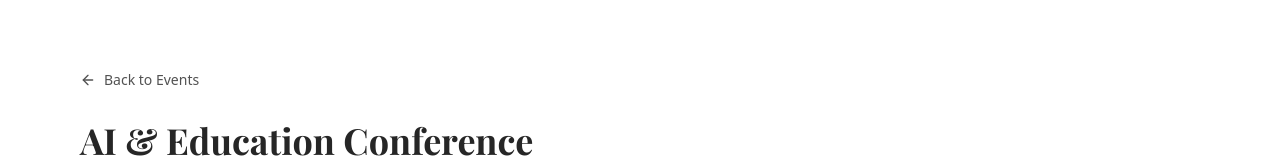
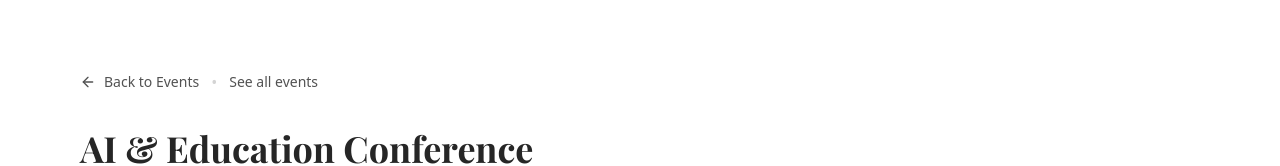
Before and after one commit to ecerri22/fbl-web, a Next.js app: page /events/ai-and-education-conference in a window 1280 px wide. Shown: the part 367-533 px from the top of the page. Built offline with nearby package versions, Linux system fonts and the light colour scheme.

Commit message:
make events and news send back to previous page

```diff
--- a/src/app/events/[slug]/page.tsx
+++ b/src/app/events/[slug]/page.tsx
@@ -16,6 +16,7 @@ import {
 } from "lucide-react";
 import { events } from "@/data/eventsData";
 import PageWrapper from "@/components/PageWrapper";
+import BackBar from "@/components/BackBar";
 
 // Types
 type EventItem = (typeof events)[number];
@@ -47,15 +48,12 @@ export default function EventDetailPage({params}: any ) {
     <PageWrapper>
       <div className="text-neutral-800 ">
         {/* Back link */}
-      <div className="mb-6">
-        <Link
-          href="/events"
-          className="inline-flex items-center gap-2 text-sm text-neutral-600 hover:text-red-800"
-        >
-          <ArrowLeft className="h-4 w-4" />
-          Back to Events
-        </Link>
-      </div>
+        <BackBar
+          defaultHref="/events"
+          defaultLabel="Back to Events"
+          allHref="/events"
+          allLabel="See all events"
+        />
 
         {/* Title */}
         <h1 className="text-2xl sm:text-3xl md:text-4xl font-semibold leading-tight font-playfair text-neutral-800">
--- a/src/app/events/page.tsx
+++ b/src/app/events/page.tsx
@@ -189,7 +189,7 @@ function EventCard({ event }: { event: EventItem }) {
             </div>
 
             <h3 className="mt-4 sm:text-xl text-lg font-playfair leading-snug">
-              <Link href={`/events/${event.slug}`} className="hover:text-red-800">
+              <Link href={`/events/${event.slug}?from=list`} className="hover:text-red-800">
                 <span className="block overflow-hidden text-ellipsis [display:-webkit-box] [-webkit-line-clamp:2] [-webkit-box-orient:vertical]">
                   {event.title}
                 </span>
--- a/src/app/news/page.tsx
+++ b/src/app/news/page.tsx
@@ -1,6 +1,6 @@
 "use client";
 
-import { useMemo, useState, useEffect, useRef, Suspense } from "react";
+import { useMemo, useState, useEffect, Suspense } from "react";
 import Image from "next/image";
 import PageWrapper from "@/components/PageWrapper";
 import {
@@ -14,6 +14,7 @@ import {
 } from "lucide-react";
 import { newsData } from "@/data/newsData";
 import { useSearchParams, useRouter, usePathname } from "next/navigation";
+import BackBar from "@/components/BackBar";
 
 
 type Post = (typeof newsData)[number];
@@ -86,7 +87,8 @@ function NewsPageInner() {
   const openPost = (p: Post) => {
     setSelectedPost(p);
     const params = new URLSearchParams(Array.from(searchParams.entries()));
-    params.set("id", p.id); // use id (slugs repeat)
+    params.set("id", p.id);
+    params.set("from", "list");
     router.replace(`${pathname}?${params.toString()}`, { scroll: false });
   };
 
@@ -94,6 +96,7 @@ function NewsPageInner() {
     setSelectedPost(null);
     const params = new URLSearchParams(Array.from(searchParams.entries()));
     params.delete("id");
+    params.delete("from"); // optional
     router.replace(`${pathname}?${params.toString()}`, { scroll: false });
   };
 
@@ -104,29 +107,6 @@ function NewsPageInner() {
     const p = newsData.find(n => n.id === id) || null;
     setSelectedPost(p);
   }, [searchParams]);
-
-  const articleRef = useRef<HTMLDivElement>(null);
-
-  useEffect(() => {
-    if (selectedPost) {
-      articleRef.current?.scrollIntoView({ behavior: "smooth", block: "start" });
-    }
-  }, [selectedPost]);
-
-  useEffect(() => {
-    const id = searchParams.get("id");
-    if (!id) { setSelectedPost(null); return; }
-
-    const p = newsData.find(n => n.id === id) || null;
-    setSelectedPost(p);
-
-    if (performance?.navigation?.type === performance.navigation.TYPE_RELOAD || document.referrer) {
-      requestAnimationFrame(() => {
-        articleRef.current?.scrollIntoView({ behavior: "smooth", block: "start" });
-      });
-    }
-  }, [searchParams]);
-
 
   return (
     <PageWrapper>
@@ -292,7 +272,7 @@ function NewsPageInner() {
                 </div>
               </>
             ) : (
-              <div ref={articleRef}>
+              <div >
                 <ArticleView post={selectedPost} onBack={clearSelection} />
               </div>
             )}
@@ -391,15 +371,17 @@ function NewsPageInner() {
 
 /* eslint-disable @typescript-eslint/no-explicit-any */
 function ArticleView({ post, onBack }: { post: any, onBack: () => void }) {
+
   return (
     <div>
-      <button
-        onClick={onBack}
-        className="mb-8 max-[640px]:my-5 inline-flex items-center gap-2 text-neutral-600 hover:text-red-800"
-      >
-        <ArrowLeft className="w-4 h-4" />
-        <span className="text-sm">Back to News</span>
-      </button>
+      <BackBar
+        defaultHref="/news"
+        defaultLabel="Back to News"
+        allHref="/news"
+        allLabel="See all news"
+        onBack={onBack}
+        homeHref="/"
+      />
 
       <div className="relative h-72 md:h-96 lg:h-[28rem] overflow-hidden ">
         <Image
--- a/src/app/page.tsx
+++ b/src/app/page.tsx
@@ -289,7 +289,7 @@ export default function Home() {
                 const number = String(idx + 1).padStart(2, "0");
                 return (
                   <Link
-                    href={`/events/${ev.slug}`}
+                    href={`/events/${ev.slug}?from=home`}
                     key={ev.id}
                     className="
                       group flex items-start gap-6 p-5 cursor-pointer transition-colors duration-300 hover:bg-red-800
@@ -419,7 +419,7 @@ export default function Home() {
           {latestNews.map((post) => (
             <Link
               key={post.id}
-              href={`/news?id=${post.id}`}
+              href={`/news?id=${post.id}&from=home`}
               aria-label={`Read news: ${post.title}`}
               className="group flex gap-5 p-5 border border-neutral-200 shadow-sm hover:shadow-md transition-shadow
                         max-[963px]:flex-col max-[963px]:gap-4"
--- /dev/null
+++ b/src/components/BackBar.tsx
@@ -0,0 +1,82 @@
+"use client";
+
+import { useEffect, useState } from "react";
+import { useRouter, useSearchParams } from "next/navigation";
+import Link from "next/link";
+import { ArrowLeft } from "lucide-react";
+
+type BackBarProps = {
+  /** Where to go when not coming from "home" */
+  defaultHref: string;
+  /** Label when not coming from "home" */
+  defaultLabel: string;
+  /** Secondary link (always visible) */
+  allHref: string;
+  allLabel: string;
+  /** Fallback target if from=home but no history (e.g., opened in new tab) */
+  homeHref?: string;
+  /** Optional: inline back handler (e.g., clear selection on News) */
+  onBack?: () => void;
+  className?: string;
+  /** Hide the secondary link if needed */
+  showAllLink?: boolean;
+};
+
+export default function BackBar({
+  defaultHref,
+  defaultLabel,
+  allHref,
+  allLabel,
+  homeHref = "/",
+  onBack,
+  className = "",
+  showAllLink = true,
+}: BackBarProps) {
+  const router = useRouter();
+  const sp = useSearchParams();
+  const from = sp.get("from");
+
+  const [hasHistory, setHasHistory] = useState(false);
+  useEffect(() => {
+    setHasHistory(window.history.length > 1);
+  }, []);
+
+  const handleBack = () => {
+    if (from === "home") {
+      if (hasHistory) router.back();
+      else router.push(homeHref);
+      return;
+    }
+    if (onBack) {
+      onBack(); // e.g., clear selection in News list view
+      return;
+    }
+    router.push(defaultHref);
+  };
+
+  const backLabel = from === "home" ? "Back to Home" : defaultLabel;
+
+  return (
+    <div className={`mb-8 max-[640px]:my-5 flex items-center gap-3 mb-6 ${className}`}>
+      <button
+        onClick={handleBack}
+        className="inline-flex items-center gap-2 text-neutral-600 hover:text-red-800"
+      >
+        <ArrowLeft className="w-4 h-4" />
+        <span className="text-sm">{backLabel}</span>
+      </button>
+
+      {showAllLink && (
+        <>
+          <span className="text-neutral-300">•</span>
+          <Link
+            href={allHref}
+            className="text-sm text-neutral-600 hover:text-red-800"
+          >
+            {allLabel}
+          </Link>
+        </>
+      )}
+    </div>
+  );
+}
```
Lines whose indentation alone changed are shown as unchanged.
